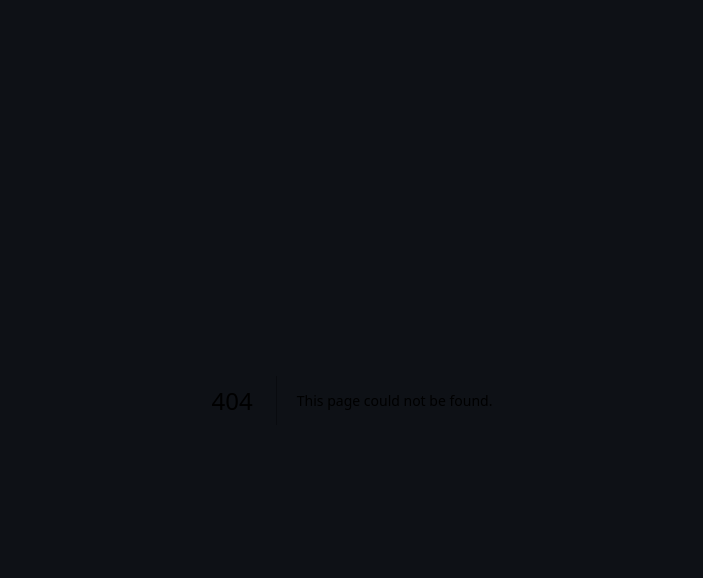
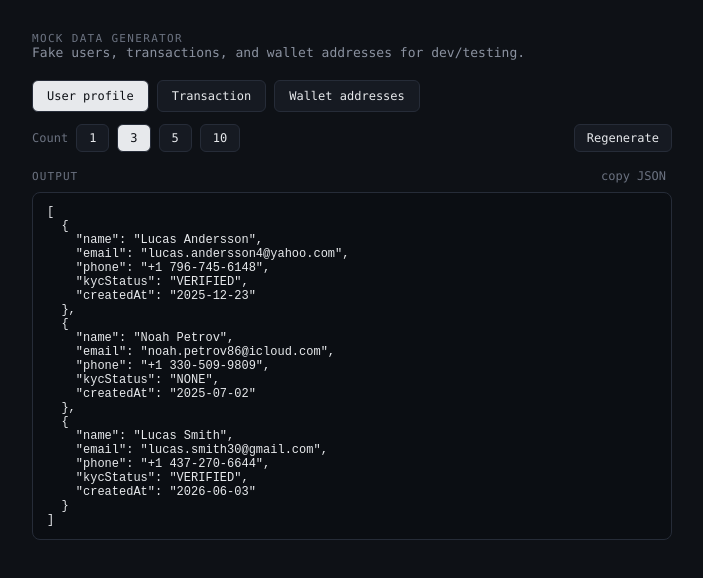
Before and after one commit to hvriza39-rgb/Tools, a Next.js app: page /mock-data in a window 1280 px wide. Before the commit this address had no page. Shown: the top 578 px of the page, without its empty margins (288-991 px from the left). Built offline with nearby package versions, Linux system fonts and the light colour scheme.

Commit message:
Create page.jsx

```diff
--- /dev/null
+++ b/src/app/mock-data/page.jsx
@@ -0,0 +1,216 @@
+"use client";
+
+import React, { useState, useCallback } from "react";
+
+const COLORS = {
+  bg: "#0E1116",
+  card: "#161A22",
+  border: "#262C38",
+  ink: "#E7E9EC",
+  sub: "#8B92A0",
+  faint: "#6B7280",
+  green: "#5EE6A8",
+};
+
+const FIRST = ["James", "Maria", "David", "Aisha", "Liam", "Sofia", "Noah", "Chen", "Olivia", "Kwame", "Yuki", "Elena", "Marcus", "Priya", "Lucas"];
+const LAST = ["Chen", "Garcia", "Smith", "Okafor", "Müller", "Tanaka", "Silva", "Kim", "Andersson", "Nguyen", "Hassan", "Petrov", "Rossi", "Kowalski"];
+const DOMAINS = ["gmail.com", "outlook.com", "protonmail.com", "yahoo.com", "icloud.com"];
+const TICKERS = ["BTC", "ETH", "SOL", "USDT", "AAPL", "TSLA", "EURUSD", "XAUUSD"];
+
+function rand(arr) {
+  return arr[Math.floor(Math.random() * arr.length)];
+}
+function randInt(min, max) {
+  return Math.floor(Math.random() * (max - min + 1)) + min;
+}
+function randHex(len) {
+  const chars = "0123456789abcdef";
+  let s = "";
+  for (let i = 0; i < len; i++) s += chars[Math.floor(Math.random() * chars.length)];
+  return s;
+}
+function randBase58(len) {
+  const chars = "123456789ABCDEFGHJKLMNPQRSTUVWXYZabcdefghijkmnopqrstuvwxyz";
+  let s = "";
+  for (let i = 0; i < len; i++) s += chars[Math.floor(Math.random() * chars.length)];
+  return s;
+}
+
+function genUser() {
+  const f = rand(FIRST);
+  const l = rand(LAST);
+  const email = `${f.toLowerCase()}.${l.toLowerCase()}${randInt(1, 99)}@${rand(DOMAINS)}`;
+  return {
+    name: `${f} ${l}`,
+    email,
+    phone: `+1 ${randInt(200, 999)}-${randInt(200, 999)}-${randInt(1000, 9999)}`,
+    kycStatus: rand(["VERIFIED", "PENDING", "NONE", "REJECTED"]),
+    createdAt: new Date(Date.now() - randInt(0, 365) * 86400000).toISOString().slice(0, 10),
+  };
+}
+
+function genTransaction() {
+  const ticker = rand(TICKERS);
+  const side = rand(["BUY", "SELL"]);
+  return {
+    id: "txn_" + randHex(12),
+    asset: ticker,
+    side,
+    amount: (Math.random() * 5000 + 10).toFixed(2),
+    price: (Math.random() * 60000 + 1).toFixed(2),
+    status: rand(["completed", "pending", "failed"]),
+    timestamp: new Date(Date.now() - randInt(0, 30) * 86400000).toISOString(),
+  };
+}
+
+function genWallet() {
+  return {
+    eth: "0x" + randHex(40),
+    btc: "bc1q" + randBase58(38),
+    trc20: "T" + randBase58(33),
+    sol: randBase58(44),
+  };
+}
+
+const TYPES = [
+  { key: "user", label: "User profile" },
+  { key: "transaction", label: "Transaction" },
+  { key: "wallet", label: "Wallet addresses" },
+];
+
+export default function Page() {
+  const [type, setType] = useState("user");
+  const [count, setCount] = useState(3);
+  const [items, setItems] = useState(() => Array.from({ length: 3 }, genUser));
+  const [copied, setCopied] = useState(false);
+
+  const generators = { user: genUser, transaction: genTransaction, wallet: genWallet };
+
+  const regenerate = useCallback((t, c) => {
+    const gen = generators[t];
+    setItems(Array.from({ length: c }, gen));
+  }, []);
+
+  function selectType(t) {
+    setType(t);
+    regenerate(t, count);
+  }
+
+  function selectCount(c) {
+    setCount(c);
+    regenerate(type, c);
+  }
+
+  function copy() {
+    navigator.clipboard?.writeText(JSON.stringify(items, null, 2)).catch(() => {});
+    setCopied(true);
+    setTimeout(() => setCopied(false), 1100);
+  }
+
+  return (
+    <main
+      style={{
+        minHeight: "100vh",
+        background: COLORS.bg,
+        color: COLORS.ink,
+        fontFamily: "'JetBrains Mono', 'SF Mono', Menlo, Consolas, monospace",
+        padding: "32px 16px",
+        boxSizing: "border-box",
+      }}
+    >
+      <div style={{ maxWidth: 640, margin: "0 auto" }}>
+        <div style={{ fontSize: 11, letterSpacing: "0.12em", color: COLORS.faint, textTransform: "uppercase" }}>
+          Mock Data Generator
+        </div>
+        <div style={{ fontSize: 13, color: COLORS.sub, marginBottom: 20 }}>
+          Fake users, transactions, and wallet addresses for dev/testing.
+        </div>
+
+        <div style={{ display: "flex", gap: 8, marginBottom: 12, flexWrap: "wrap" }}>
+          {TYPES.map((t) => (
+            <button
+              key={t.key}
+              onClick={() => selectType(t.key)}
+              style={{
+                background: type === t.key ? COLORS.ink : COLORS.card,
+                color: type === t.key ? COLORS.bg : COLORS.ink,
+                border: `1px solid ${COLORS.border}`,
+                borderRadius: 6,
+                padding: "8px 14px",
+                fontSize: 12,
+                cursor: "pointer",
+                fontFamily: "inherit",
+              }}
+            >
+              {t.label}
+            </button>
+          ))}
+        </div>
+
+        <div style={{ display: "flex", gap: 8, alignItems: "center", marginBottom: 16 }}>
+          <span style={{ fontSize: 12, color: COLORS.faint }}>Count</span>
+          {[1, 3, 5, 10].map((c) => (
+            <button
+              key={c}
+              onClick={() => selectCount(c)}
+              style={{
+                background: count === c ? COLORS.ink : COLORS.card,
+                color: count === c ? COLORS.bg : COLORS.ink,
+                border: `1px solid ${COLORS.border}`,
+                borderRadius: 6,
+                padding: "6px 12px",
+                fontSize: 12,
+                cursor: "pointer",
+                fontFamily: "inherit",
+              }}
+            >
+              {c}
+            </button>
+          ))}
+          <div style={{ flex: 1 }} />
+          <button
+            onClick={() => regenerate(type, count)}
+            style={{
+              background: COLORS.card,
+              border: `1px solid ${COLORS.border}`,
+              borderRadius: 6,
+              padding: "6px 12px",
+              fontSize: 12,
+              cursor: "pointer",
+              fontFamily: "inherit",
+              color: COLORS.ink,
+            }}
+          >
+            Regenerate
+          </button>
+        </div>
+
+        <div style={{ display: "flex", justifyContent: "space-between", alignItems: "center", marginBottom: 8 }}>
+          <span style={{ fontSize: 11, letterSpacing: "0.1em", color: COLORS.faint, textTransform: "uppercase" }}>
+            Output
+          </span>
+          <button
+            onClick={copy}
+            style={{ background: "none", border: "none", color: copied ? COLORS.green : COLORS.faint, fontSize: 12, cursor: "pointer", fontFamily: "inherit" }}
+          >
+            {copied ? "copied" : "copy JSON"}
+          </button>
+        </div>
+        <pre
+          style={{
+            background: "#0B0E13",
+            border: `1px solid ${COLORS.border}`,
+            borderRadius: 8,
+            padding: "12px 14px",
+            fontSize: 12,
+            overflowX: "auto",
+            maxHeight: 480,
+            margin: 0,
+          }}
+        >
+          {JSON.stringify(items, null, 2)}
+        </pre>
+      </div>
+    </main>
+  );
+}
```
